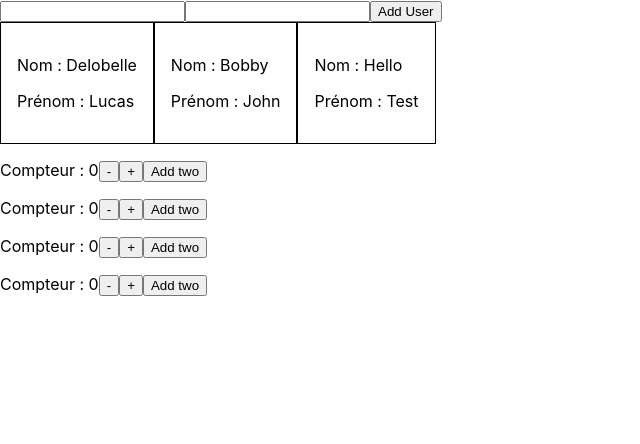
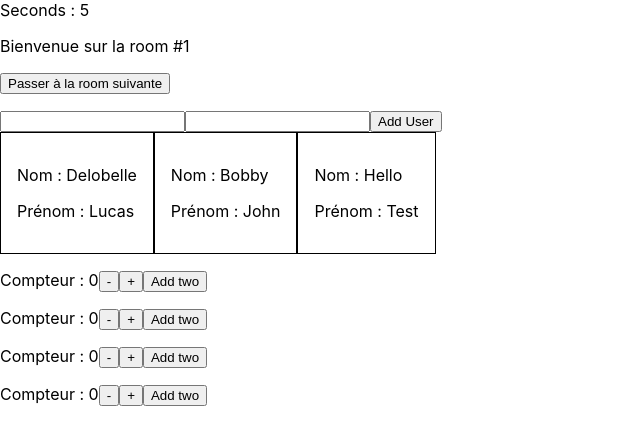
Before and after one commit to ynov-masters-2022/create-react-app, a React (Create React App) app: page / in a window 1280 px wide. Shown: the top 444 px of the page, without its empty margins (0-640 px from the left). Built offline with nearby package versions, Linux system fonts and the light colour scheme.

Commit message:
:sparkles: Illustrating useEffect hook

```diff
--- a/src/App.js
+++ b/src/App.js
@@ -1,10 +1,22 @@
+import { useState } from "react";
 import "./App.scss";
+import ChatRoom from "./components/ChatRoom";
 import Counter from "./components/Counter";
+import Timer from "./components/Timer";
 import Users from "./components/Users";
 
 function App() {
+  const [room, setRoom] = useState(1);
+
+  const nextRoom = () => setRoom(room + 1);
+
   return (
     <div>
+      <Timer />
+      <ChatRoom roomId={room} />
+      <p>
+        <button onClick={nextRoom}>Passer à la room suivante</button>
+      </p>
       <Users />
       <Counter />
       <Counter />
--- /dev/null
+++ b/src/components/ChatRoom.js
@@ -0,0 +1,13 @@
+import { useEffect } from "react";
+
+const ChatRoom = ({ roomId }) => {
+  useEffect(() => {
+    console.log("Connexion à la room #" + roomId);
+
+    return () => console.log("Déconnexion de la room #" + roomId);
+  }, [roomId]);
+
+  return <p>Bienvenue sur la room #{roomId}</p>;
+};
+
+export default ChatRoom;
--- /dev/null
+++ b/src/components/Timer.js
@@ -0,0 +1,19 @@
+import { useEffect, useRef, useState } from "react";
+
+const Timer = () => {
+  const [state, setState] = useState({ seconds: 0 });
+  const interval = useRef(null);
+
+  useEffect(() => {
+    interval.current = setInterval(
+      () => setState({ seconds: state.seconds + 1 }),
+      1000
+    );
+
+    return () => clearInterval(interval.current);
+  }, [state.seconds]);
+
+  return <div>Seconds : {state.seconds}</div>;
+};
+
+export default Timer;
```
